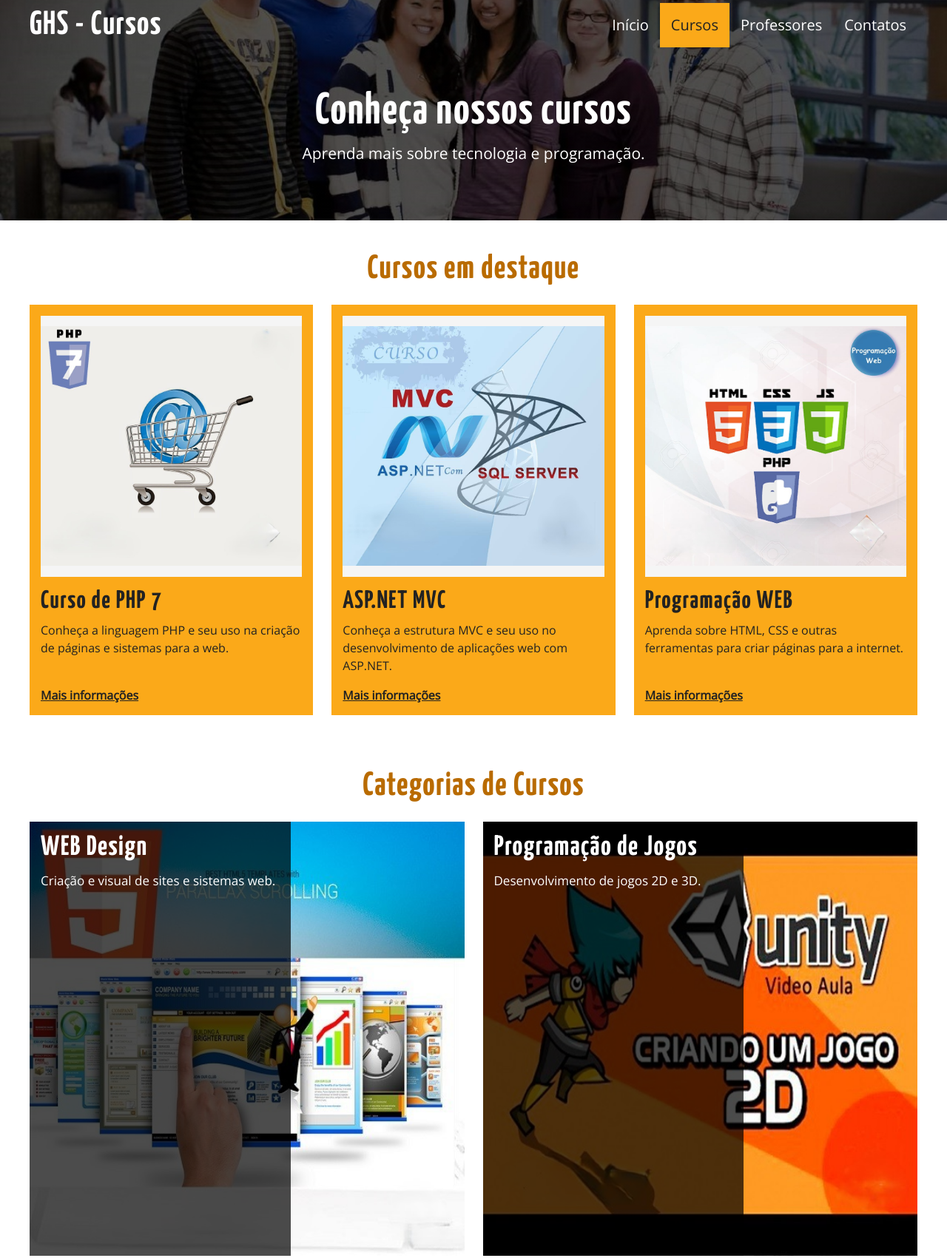
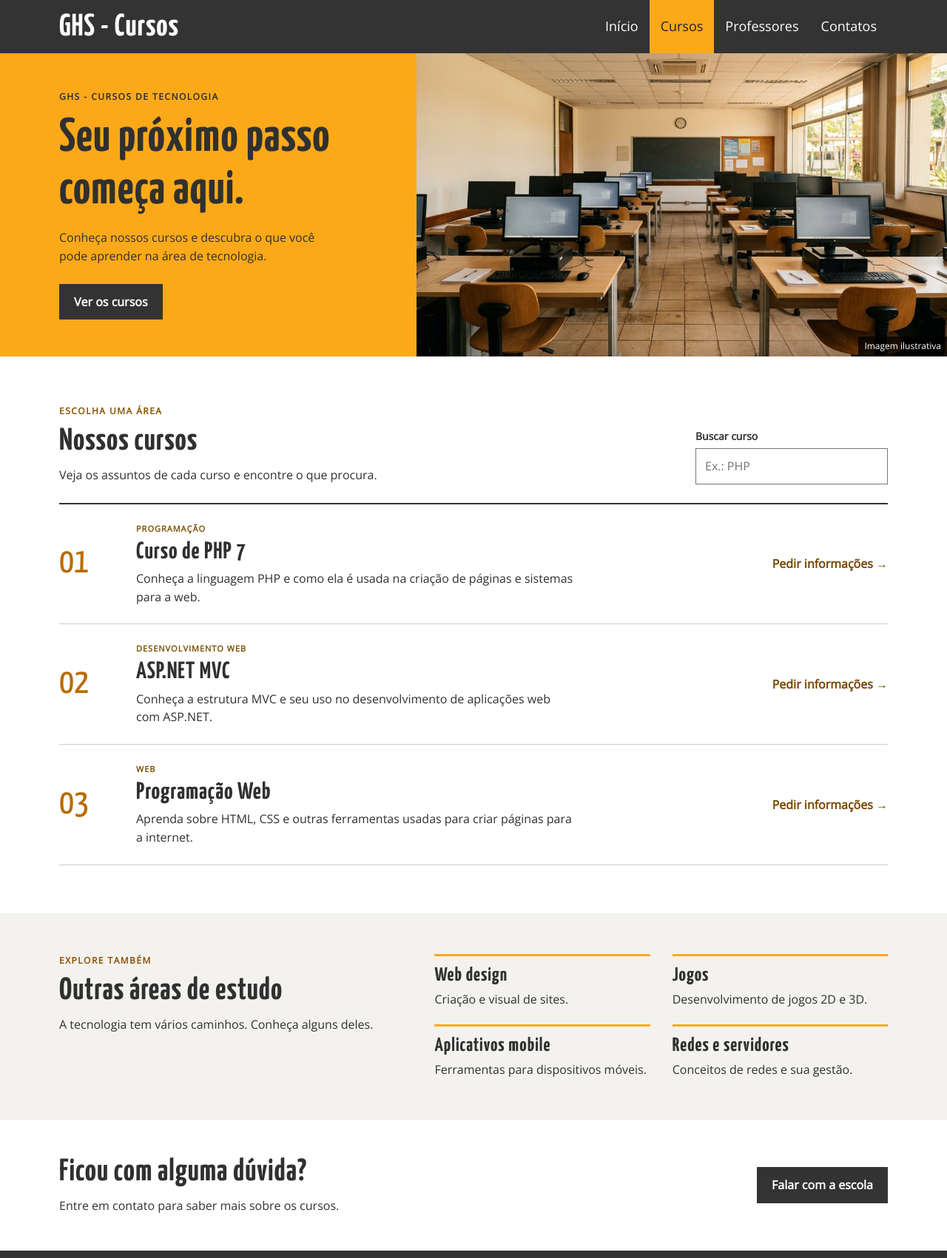
Before and after one commit to Guihfeitosa/Site---Escola-de-cursos, a plain HTML site: page curso.html in a window 1280 px wide. Shown: the top 1701 px of the page at 74% size. Drawn offline with nearby package versions, Linux system fonts and the light colour scheme.

Commit message:
Atualizar cursos e contatos
Co-authored-by: arena-agent <297053741+arena-agent@users.noreply.github.com>

```diff
--- /dev/null
+++ b/css/catalogo.css
@@ -0,0 +1,110 @@
+@import url('https://fonts.googleapis.com/css?family=Open+Sans|Yanone+Kaffeesatz:400,700');
+
+/* Estilos do site */
+* { box-sizing: border-box; }
+html { scroll-behavior: smooth; }
+body { margin: 0; color: #303030; background: #fff; font-family: 'Open Sans', Arial, sans-serif; line-height: 1.55; }
+img { display: block; max-width: 100%; }
+h1, h2, h3, p { margin-top: 0; }
+h1, h2, h3 { font-family: 'Yanone Kaffeesatz', Arial, sans-serif; line-height: 1.1; letter-spacing: 1px; }
+a { color: #774500; }
+a:focus-visible, button:focus-visible, input:focus-visible { outline: 3px solid #fba919; outline-offset: 3px; }
+.conteudo { width: min(1120px, calc(100% - 40px)); margin: 0 auto; }
+[hidden] { display: none !important; }
+.sr-only { position: absolute; width: 1px; height: 1px; padding: 0; margin: -1px; overflow: hidden; clip: rect(0, 0, 0, 0); white-space: nowrap; border: 0; }
+
+/* Cabeçalho */
+.cabecalho { background: #333; color: #fff; }
+.cabecalho_conteudo { min-height: 72px; display: flex; justify-content: space-between; align-items: center; gap: 20px; }
+.logo { color: #fff; text-decoration: none; font: bold 42px 'Yanone Kaffeesatz', Arial, sans-serif; letter-spacing: 1px; white-space: nowrap; }
+.nav ul { display: flex; list-style: none; margin: 0; padding: 0; }
+.nav a { display: block; color: #fff; text-decoration: none; font-size: 18px; padding: 22px 15px; }
+.nav a:hover { background: #fff; color: #333; }
+.nav a.atual { background: #fba919; color: #222; }
+.menu_botao { display: none; width: 42px; height: 42px; background: #fba919; border: 0; border-radius: 5px; color: #222; font-size: 28px; cursor: pointer; }
+.botao { display: inline-block; padding: 12px 20px; font-weight: bold; text-decoration: none; }
+.botao_escuro { background: #333; color: #fff; }
+.botao_escuro:hover { background: #111; }
+.marcador, .chamada { font-family: 'Open Sans', Arial, sans-serif; font-size: 12px; font-weight: bold; letter-spacing: 1.5px; }
+
+/* Página de cursos */
+.abertura { display: grid; grid-template-columns: 44% 56%; min-height: 410px; background: #fba919; }
+.abertura_texto { align-self: center; max-width: 520px; padding: 48px max(30px, calc((100vw - 1120px) / 2)); padding-right: 36px; }
+.abertura_texto h1 { font-size: clamp(42px, 5vw, 65px); margin: 0 0 16px; }
+.abertura_texto > p:not(.chamada) { max-width: 42ch; margin-bottom: 25px; }
+.abertura_imagem { position: relative; min-width: 0; margin: 0; }
+.abertura_imagem img { width: 100%; height: 100%; position: absolute; object-fit: cover; }
+.abertura_imagem figcaption { position: absolute; bottom: 0; right: 0; color: #fff; background: rgba(0, 0, 0, .75); font-size: 12px; padding: 4px 8px; }
+.secao_catalogo { padding: 65px 0; }
+.cabecalho_secao { display: flex; justify-content: space-between; align-items: end; gap: 30px; }
+.cabecalho_secao h2, .areas h2, .duvida h2 { font-size: 42px; margin: 0 0 10px; }
+.cabecalho_secao p, .areas p, .duvida p { margin-bottom: 0; }
+.cabecalho_secao .marcador, .areas .marcador { margin-bottom: 8px; color: #8a5000; }
+.busca { width: min(100%, 260px); flex-shrink: 0; }
+.busca label { display: block; font-size: 14px; font-weight: bold; margin-bottom: 5px; }
+.busca input { width: 100%; border: 1px solid #777; border-radius: 0; padding: 11px 12px; font: inherit; background: white; }
+.resultado { font-size: 14px; margin: 12px 0 0; }
+.resultado:empty { display: none; }
+.lista_cursos { margin-top: 25px; border-top: 2px solid #333; }
+.curso { display: grid; grid-template-columns: 80px 1fr auto; gap: 24px; align-items: center; padding: 24px 0; border-bottom: 1px solid #ccc; }
+.curso_numero { font: 48px 'Yanone Kaffeesatz', Arial, sans-serif; color: #b96b00; }
+.curso_tipo { font-size: 11px; font-weight: bold; letter-spacing: 1px; color: #765000; margin: 0 0 6px; }
+.curso h3 { font-size: 32px; margin: 0 0 6px; }
+.curso_texto > p:last-child { max-width: 65ch; margin: 0; }
+.curso > a { font-weight: bold; white-space: nowrap; text-decoration: none; }
+.curso > a:hover { text-decoration: underline; }
+.areas { background: #f3f2ef; padding: 55px 0; }
+.areas_conteudo { display: grid; grid-template-columns: 1fr 1.4fr; gap: 70px; }
+.areas_lista { display: grid; grid-template-columns: repeat(2, 1fr); gap: 22px 30px; }
+.areas_lista > div { border-top: 3px solid #fba919; padding-top: 12px; }
+.areas_lista h3 { font-size: 26px; margin: 0 0 5px; }
+.duvida { display: flex; align-items: center; justify-content: space-between; gap: 20px; padding: 48px 0; }
+
+/* Página de contatos */
+.contato_topo { background: #fba919; padding: 50px 0; }
+.contato_topo h1 { font-size: 56px; margin: 0 0 10px; }
+.contato_topo p:last-child { margin-bottom: 0; }
+.contato_conteudo { display: grid; grid-template-columns: 1fr 1fr; gap: 65px; align-items: center; padding: 60px 0; }
+.contato_info h2 { font-size: 40px; margin-bottom: 14px; }
+.contato_info > p { max-width: 55ch; }
+.dados { margin: 20px 0; }
+.dados strong, .dados a { display: block; }
+.contato_arte img { width: 100%; height: auto; }
+.aviso { color: #555; font-size: 14px; margin-top: 22px; }
+
+/* Rodapé */
+.rodape { background: #333; color: #fff; padding: 25px 0; }
+.rodape_conteudo { display: flex; justify-content: space-between; gap: 20px; flex-wrap: wrap; }
+.rodape p { margin: 0; }
+.rodape a { color: white; }
+
+/* Telas menores */
+@media (max-width: 800px) {
+    .cabecalho_conteudo { min-height: 64px; flex-wrap: wrap; }
+    .logo { font-size: 36px; }
+    .js .menu_botao { display: block; }
+    .nav { width: 100%; }
+    .js .nav { display: none; }
+    .js .nav.mostrar { display: block; }
+    .nav ul { display: block; padding-bottom: 10px; }
+    .nav a { font-size: 16px; padding: 10px 12px; }
+    .abertura { grid-template-columns: 1fr; }
+    .abertura_texto { max-width: none; padding: 45px 20px; }
+    .abertura_imagem { height: 270px; }
+    .areas_conteudo, .contato_conteudo { grid-template-columns: 1fr; gap: 30px; }
+    .contato_arte { max-width: 650px; }
+}
+@media (max-width: 560px) {
+    .conteudo { width: calc(100% - 30px); }
+    .cabecalho_secao { align-items: stretch; flex-direction: column; }
+    .busca { width: 100%; }
+    .curso { grid-template-columns: 45px 1fr; gap: 8px 15px; align-items: start; }
+    .curso_numero { font-size: 36px; }
+    .curso > a { grid-column: 2; }
+    .areas_lista { grid-template-columns: 1fr; }
+    .duvida { align-items: flex-start; flex-direction: column; }
+    .contato_topo h1 { font-size: 43px; }
+    .rodape_conteudo { display: block; }
+    .rodape p + p { margin-top: 8px; }
+}
+@media (prefers-reduced-motion: reduce) { html { scroll-behavior: auto; } }
--- a/curso.html
+++ b/curso.html
@@ -3,98 +3,93 @@
 <head>
     <meta charset="UTF-8">
     <meta name="viewport" content="width=device-width, initial-scale=1.0">
-    <meta name="description" content="Conheça as páginas da GHS - Cursos.">
+    <meta name="description" content="Conheça os cursos de programação e tecnologia da GHS - Cursos.">
     <link rel="icon" href="img/escola.png" type="image/png">
-    <link rel="stylesheet" href="css/styles.css">
+    <link rel="stylesheet" href="css/catalogo.css">
     <title>GHS - Cursos</title>
 </head>
 <body>
-    <!-- Cabeçalho e menu -->
-    <div class="topo">
-        <header class="header">
-            <div class="conteudo header_conteudo">
+    <!-- Cabeçalho do site -->
+    <header class="cabecalho">
+        <div class="conteudo cabecalho_conteudo">
             <a class="logo" href="index.html">GHS - Cursos</a>
             <button class="menu_botao" id="btn-menu" type="button" aria-expanded="false" aria-controls="nav" aria-label="Abrir menu">☰</button>
             <nav class="nav" id="nav" aria-label="Menu principal">
-                    <ul class="menu">
+                <ul>
                     <li><a href="index.html">Início</a></li>
-                        <li><a href="curso.html" class="select" aria-current="page">Cursos</a></li>
+                    <li><a href="curso.html" class="atual" aria-current="page">Cursos</a></li>
                     <li><a href="professores.html">Professores</a></li>
                     <li><a href="contatos.html">Contatos</a></li>
                 </ul>
             </nav>
         </div>
     </header>
-        <div class="topo_texto conteudo">
-            <h1>Conheça nossos cursos</h1>
-            <p>Aprenda mais sobre tecnologia e programação.</p>
+    <main>
+        <!-- Apresentação dos cursos -->
+        <section class="abertura">
+            <div class="abertura_texto">
+                <p class="chamada">GHS - CURSOS DE TECNOLOGIA</p>
+                <h1>Seu próximo passo começa aqui.</h1>
+                <p>Conheça nossos cursos e descubra o que você pode aprender na área de tecnologia.</p>
+                <a class="botao botao_escuro" href="#lista-cursos">Ver os cursos</a>
+            </div>
+            <figure class="abertura_imagem">
+                <img src="img/laboratorio-cursos.jpg" alt="Ilustração de um laboratório de informática">
+                <figcaption>Imagem ilustrativa</figcaption>
+            </figure>
+        </section>
+
+        <!-- Lista de cursos -->
+        <section class="conteudo secao_catalogo" id="lista-cursos">
+            <div class="cabecalho_secao">
+                <div><p class="marcador">ESCOLHA UMA ÁREA</p><h2>Nossos cursos</h2><p>Veja os assuntos de cada curso e encontre o que procura.</p></div>
+                <div class="busca" id="area-busca" hidden>
+                    <label for="busca-curso">Buscar curso</label>
+                    <input id="busca-curso" type="search" placeholder="Ex.: PHP" autocomplete="off" aria-describedby="resultado-busca">
                 </div>
             </div>
-
-    <main>
-
-        <div class="conteudo">
-            <section class="secao">
-                <h2 class="section_titulo">Cursos em destaque</h2>
-                <div class="info">
-                    <article class="info_coluna" id="php">
-                        <img src="img/php.jpg" alt="Ilustração do curso de PHP 7">
-                        <h3>Curso de PHP 7</h3>
-                        <p>Conheça a linguagem PHP e seu uso na criação de páginas e sistemas para a web.</p>
-                        <a href="contatos.html">Mais informações</a>
+            <p class="resultado" id="resultado-busca" role="status" aria-live="polite"></p>
+            <div class="lista_cursos" id="cursos">
+                <article class="curso" id="php" data-busca="php 7 mvc programação web">
+                    <span class="curso_numero" aria-hidden="true">01</span>
+                    <div class="curso_texto"><p class="curso_tipo">PROGRAMAÇÃO</p><h3>Curso de PHP 7</h3><p>Conheça a linguagem PHP e como ela é usada na criação de páginas e sistemas para a web.</p></div>
+                    <a href="contatos.html?curso=PHP%207">Pedir informações <span aria-hidden="true">→</span><span class="sr-only"> sobre o curso de PHP 7</span></a>
                 </article>
-                    <article class="info_coluna" id="asp">
-                        <img src="img/asp.jpg" alt="Ilustração do curso de ASP.NET MVC">
-                        <h3>ASP.NET MVC</h3>
-                        <p>Conheça a estrutura MVC e seu uso no desenvolvimento de aplicações web com ASP.NET.</p>
-                        <a href="contatos.html">Mais informações</a>
+                <article class="curso" id="asp" data-busca="asp net mvc programação web">
+                    <span class="curso_numero" aria-hidden="true">02</span>
+                    <div class="curso_texto"><p class="curso_tipo">DESENVOLVIMENTO WEB</p><h3>ASP.NET MVC</h3><p>Conheça a estrutura MVC e seu uso no desenvolvimento de aplicações web com ASP.NET.</p></div>
+                    <a href="contatos.html?curso=ASP.NET%20MVC">Pedir informações <span aria-hidden="true">→</span><span class="sr-only"> sobre ASP.NET MVC</span></a>
                 </article>
-                    <article class="info_coluna" id="web">
-                        <img src="img/web.jpg" alt="Ilustração do curso de programação web">
-                        <h3>Programação WEB</h3>
-                        <p>Aprenda sobre HTML, CSS e outras ferramentas para criar páginas para a internet.</p>
-                        <a href="contatos.html">Mais informações</a>
+                <article class="curso" id="web" data-busca="programação web html css sites internet">
+                    <span class="curso_numero" aria-hidden="true">03</span>
+                    <div class="curso_texto"><p class="curso_tipo">WEB</p><h3>Programação Web</h3><p>Aprenda sobre HTML, CSS e outras ferramentas usadas para criar páginas para a internet.</p></div>
+                    <a href="contatos.html?curso=Programa%C3%A7%C3%A3o%20Web">Pedir informações <span aria-hidden="true">→</span><span class="sr-only"> sobre programação web</span></a>
                 </article>
             </div>
         </section>
 
-            <!-- Categorias de cursos -->
-            <section class="secao" id="categorias">
-                <h2 class="section_titulo">Categorias de Cursos</h2>
-                <div class="categorias">
-                    <article class="categoria">
-                        <img src="img/catweb.jpg" alt="Ilustração sobre web design">
-                        <div class="categoria_texto"><h3>WEB Design</h3><p>Criação e visual de sites e sistemas web.</p></div>
-                    </article>
-                    <article class="categoria">
-                        <img src="img/catjogos.jpg" alt="Ilustração sobre programação de jogos">
-                        <div class="categoria_texto"><h3>Programação de Jogos</h3><p>Desenvolvimento de jogos 2D e 3D.</p></div>
-                    </article>
-                    <article class="categoria">
-                        <img src="img/catapp.jpg" alt="Ilustração sobre aplicativos mobile">
-                        <div class="categoria_texto"><h3>Aplicativos Mobile</h3><p>Ferramentas para criar aplicativos para celular.</p></div>
-                    </article>
-                    <article class="categoria">
-                        <img src="img/catredes.jpg" alt="Ilustração sobre redes e servidores">
-                        <div class="categoria_texto"><h3>Redes e Servidores</h3><p>Conceitos de redes, servidores e sua gestão.</p></div>
-                    </article>
+        <!-- Áreas de estudo -->
+        <section class="areas" id="categorias">
+            <div class="conteudo areas_conteudo">
+                <div><p class="marcador">EXPLORE TAMBÉM</p><h2>Outras áreas de estudo</h2><p>A tecnologia tem vários caminhos. Conheça alguns deles.</p></div>
+                <div class="areas_lista">
+                    <div><h3>Web design</h3><p>Criação e visual de sites.</p></div>
+                    <div><h3>Jogos</h3><p>Desenvolvimento de jogos 2D e 3D.</p></div>
+                    <div><h3>Aplicativos mobile</h3><p>Ferramentas para dispositivos móveis.</p></div>
+                    <div><h3>Redes e servidores</h3><p>Conceitos de redes e sua gestão.</p></div>
+                </div>
             </div>
         </section>
-
-            <section class="secao banner_cursos">
-                <img src="img/01.jpg" alt="Imagem ilustrativa de cursos de informática">
-                <p>Quer saber mais sobre as aulas? <a href="contatos.html">Entre em contato</a>.</p>
-            </section>
-        </div>
+        <section class="conteudo duvida"><div><h2>Ficou com alguma dúvida?</h2><p>Entre em contato para saber mais sobre os cursos.</p></div><a class="botao botao_escuro" href="contatos.html">Falar com a escola</a></section>
     </main>
-
     <!-- Rodapé -->
-    <footer class="footer">
-        <div class="conteudo">
+    <footer class="rodape">
+        <div class="conteudo rodape_conteudo">
+            <p>Guilherme Feitosa - GHS Cursos</p>
             <p><a href="index.html">Início</a> | <a href="curso.html">Cursos</a> | <a href="professores.html">Professores</a> | <a href="contatos.html">Contatos</a></p>
-            <p>Guilherme Feitosa - GHS Cursos</p>
         </div>
     </footer>
     <script src="js/main.js"></script>
+    <script src="js/cursos.js"></script>
 </body>
 </html>
--- /dev/null
+++ b/js/contato.js
@@ -0,0 +1,6 @@
+// Coloca o curso escolhido no assunto do e-mail.
+var curso = new URLSearchParams(window.location.search).get('curso');
+var email = document.getElementById('email-contato');
+if (email && curso) {
+    email.href = 'mailto:teste@hotmail.com?subject=' + encodeURIComponent('Informações sobre ' + curso);
+}
--- /dev/null
+++ b/js/cursos.js
@@ -0,0 +1,23 @@
+// Filtra os cursos pelo texto digitado.
+var campo = document.getElementById('busca-curso');
+var areaBusca = document.getElementById('area-busca');
+var cursos = document.querySelectorAll('.curso');
+var resultado = document.getElementById('resultado-busca');
+
+function textoSimples(texto) {
+    return texto.toLowerCase().normalize('NFD').replace(/[\u0300-\u036f]/g, '').replace(/[^a-z0-9]+/g, ' ').trim();
+}
+
+if (campo && areaBusca && resultado) {
+    areaBusca.hidden = false;
+    campo.addEventListener('input', function () {
+        var busca = textoSimples(campo.value.trim());
+        var encontrados = 0;
+        cursos.forEach(function (curso) {
+            var aparece = textoSimples(curso.getAttribute('data-busca')).includes(busca);
+            curso.hidden = !aparece;
+            if (aparece) encontrados++;
+        });
+        resultado.textContent = busca ? (encontrados === 1 ? '1 curso encontrado.' : encontrados + ' cursos encontrados.') : '';
+    });
+}
```
Also changed, not shown: contatos.html (+25 -37 lines), img/laboratorio-cursos.jpg (added), 1 other file. Lines whose indentation alone changed are shown as unchanged.
